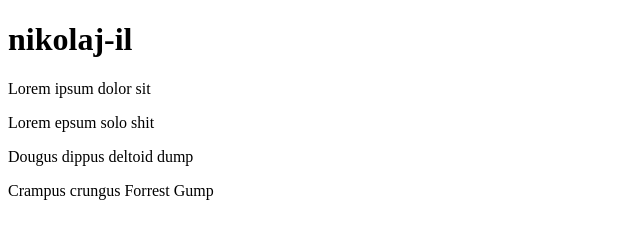
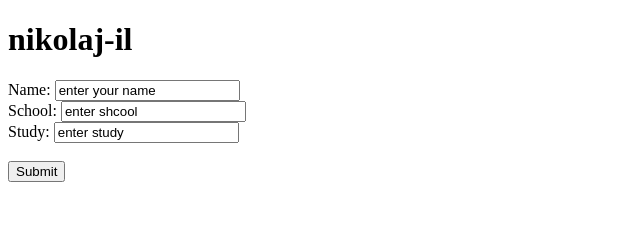
Before and after one commit to turistguden/nikolaj-il.com, a plain HTML site: page index.html in a window 1280 px wide. Shown: the whole page, without its empty margins (0-640 px from the left). Drawn offline with Linux system fonts and the light colour scheme.

Commit message:
Ting fra Jennys slide

```diff
--- a/index.html
+++ b/index.html
@@ -4,10 +4,15 @@
 
 <h1>nikolaj-il</h1>
 
-<p>Lorem ipsum dolor sit</p>
-<p>Lorem epsum solo shit</p>
-<p>Dougus dippus deltoid dump</p>
-<p>Crampus crungus Forrest Gump</p>
+<form>
+    <label for="name">Name:</label>
+    <input type="text" id="name" name="name" value="enter your name"><br>
+    <label for="school">School:</label>
+    <input type="text" id="school" name="school" value="enter shcool"><br>
+    <label for="study">Study:</label>
+    <input type="study" id="study" name="study" value="enter study"><br><br>
+    <input type="submit" value="Submit">
+</form>
 
 </body>
 </html>
```
